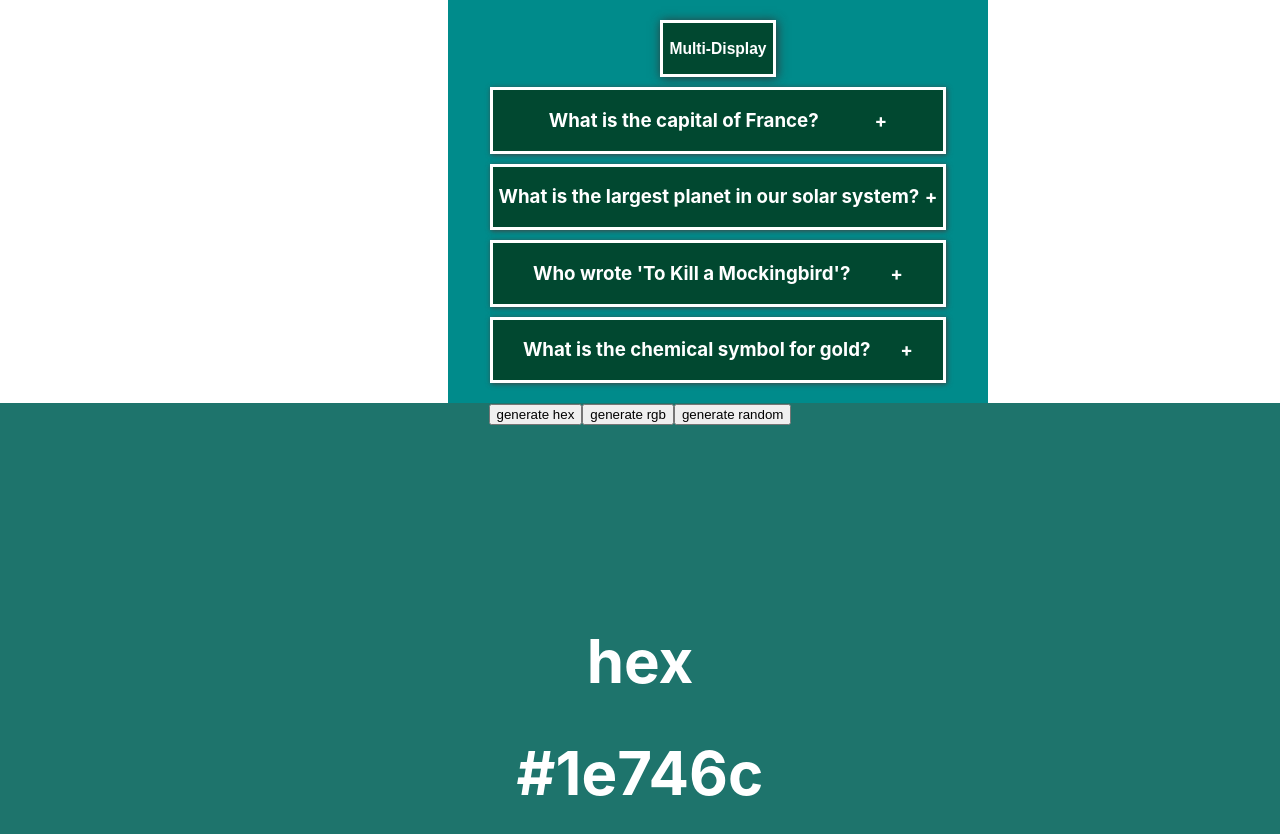
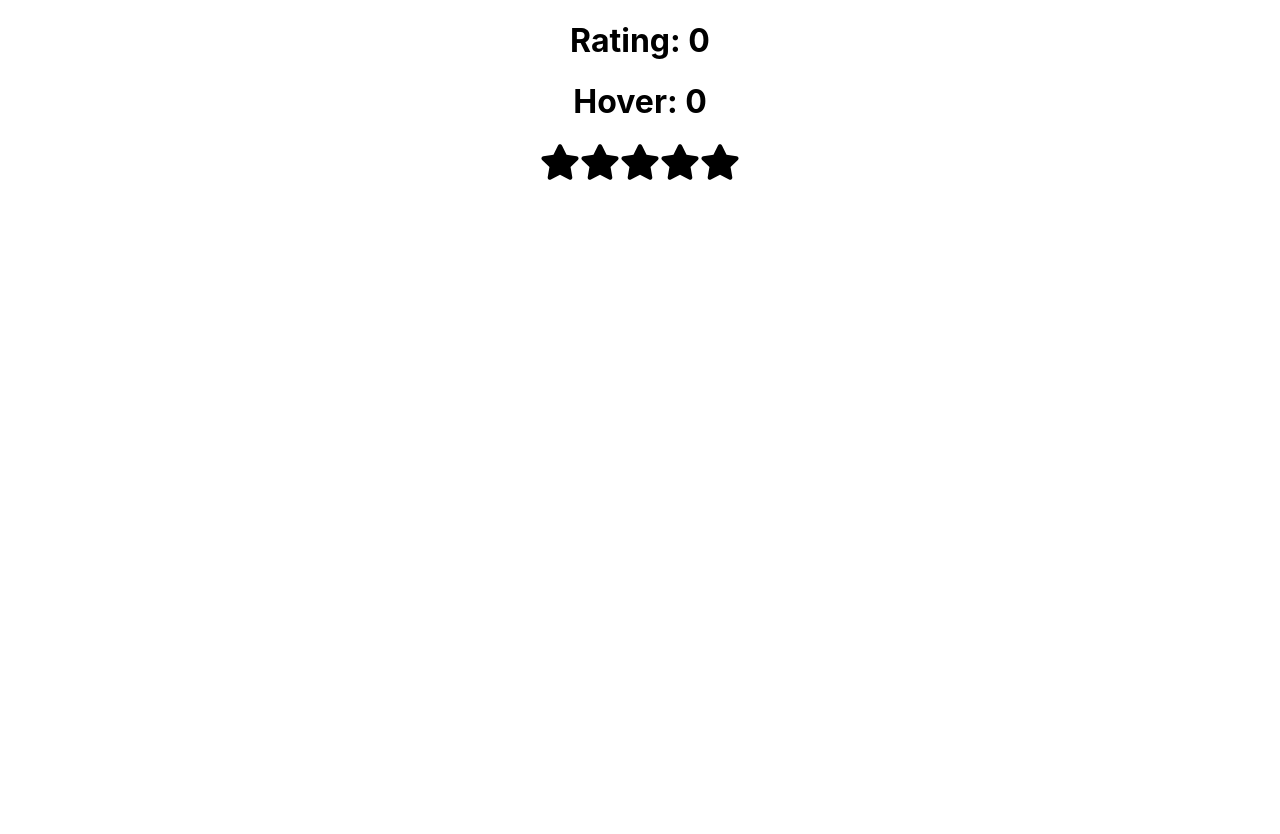
Before and after one commit to MohammedAmineHammami/20-React-Projects, a React (Create React App) app: page / in a window 1280 px wide. Shown: the top 834 px of the page. After the commit the page ends 800 px from the top, so only its background shows below. Built offline with nearby package versions, Linux system fonts and the light colour scheme.

Commit message:
ratingBar

```diff
--- a/package.json
+++ b/package.json
@@ -8,6 +8,7 @@
     "@testing-library/user-event": "^13.5.0",
     "react": "^18.3.1",
     "react-dom": "^18.3.1",
+    "react-icons": "^5.2.1",
     "react-scripts": "5.0.1",
     "web-vitals": "^2.1.4"
   },
--- a/src/App.js
+++ b/src/App.js
@@ -1,12 +1,14 @@
 import "./App.css";
 import Accordion from "./components/Accordion/Accordion";
 import GenColor from "./components/ColorGenerator/GenColor";
+import RatingBar from "./components/ratingBar/RatingBar";
 
 function App() {
   return (
     <div className="App">
-      <Accordion />
-      <GenColor />
+      {/*   <Accordion />
+      <GenColor /> */}
+      <RatingBar />
     </div>
   );
 }
--- /dev/null
+++ b/src/components/ratingBar/RatingBar.jsx
@@ -0,0 +1,39 @@
+import React, { useState } from "react";
+import { FaStar } from "react-icons/fa";
+import "./style.css";
+
+function RatingBar({ starNum = 5 }) {
+  const [rating, setRating] = useState(0);
+  const [hover, setHover] = useState(0);
+
+  const getCurrentRating = (currentIndex) => {
+    setRating(currentIndex);
+  };
+  const getHoverOutRating = () => {
+    setHover(rating);
+  };
+  const getHoverRating = (hoverIndex) => {
+    setHover(hoverIndex);
+  };
+  return (
+    <div>
+      <h1>Rating: {rating}</h1>
+      <h1>Hover: {hover}</h1>
+      {[...Array(starNum)].map((_, i) => {
+        i++;
+        return (
+          <FaStar
+            className={i <= (hover || rating) ? "active" : "inactive"}
+            size={40}
+            key={i}
+            onClick={() => getCurrentRating(i)}
+            onMouseMove={() => getHoverRating(i)}
+            onMouseLeave={() => getHoverOutRating()}
+          />
+        );
+      })}
+    </div>
+  );
+}
+
+export default RatingBar;
--- /dev/null
+++ b/src/components/ratingBar/style.css
@@ -0,0 +1,7 @@
+.active{
+    color:gold
+}
+
+.inactive{
+    color: black;
+}
--- a/test.js
+++ /dev/null
@@ -1,3 +0,0 @@
-let num = Math.floor(5 * Math.random() + 1);
-
-console.log(num);
```
Also changed, not shown: 1 other file (tests, documents, lock files or other folders).
